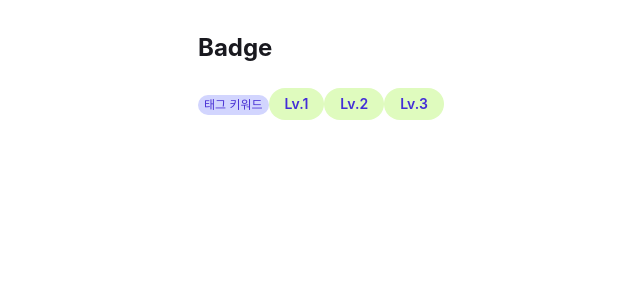
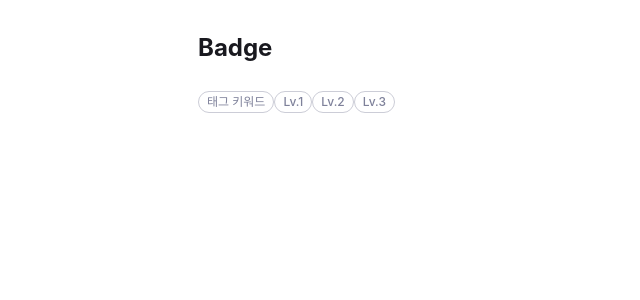
Before and after one commit to Leets-Official/StepBookStep-FE, a React (Vite) app: page / in a window 1280 px wide. Shown: the top 300 px of the page, without its empty margins (26-666 px from the left). Built offline with nearby package versions, Linux system fonts and the light colour scheme; a web font is replaced by a local one.

Commit message:
fix : Badge 컴포넌트 수정

```diff
--- a/src/components/Badge/Badge.styles.ts
+++ b/src/components/Badge/Badge.styles.ts
@@ -1,9 +1,19 @@
 export const contain =
-  "inline-flex px-1.5 py-0.5 text-xs leading-xs font-sb justify-center items-center rounded-full bg-purple-100";
+  "inline-flex px-2 py-0.5 text-xs leading-xs font-medium justify-center items-center rounded-full bg-white border border-gray-300";
 
-export const text = "text-purple-500";
+export const text = "text-gray-500";
 
-export const lvContain =
-  "inline-flex px-4 h-8 justify-center items-center rounded-full bg-lime-200";
+export const lv1Contain =
+  "inline-flex px-1.5 py-0.5 justify-center items-center rounded-full bg-lime-200";
 
-export const lvText = "text-sm font-semibold text-indigo-700";
+export const lv1Text = "text-sm font-semibold text-purple-500";
+
+export const lv2Contain =
+  "inline-flex px-1.5 py-0.5 justify-center items-center rounded-full bg-lime-300";
+
+export const lv2Text = "text-sm font-semibold text-purple-800";
+
+export const lv3Contain =
+  "inline-flex px-1.5 py-0.5 justify-center items-center rounded-full bg-lime-400";
+
+export const lv3Text = "text-sm font-semibold text-purple-800";
--- a/src/components/Badge/Badge.tsx
+++ b/src/components/Badge/Badge.tsx
@@ -1,12 +1,43 @@
-import { contain, text, lvContain, lvText } from "./Badge.styles";
+import {
+  contain,
+  text,
+  lv1Contain,
+  lv1Text,
+  lv2Contain,
+  lv2Text,
+  lv3Contain,
+  lv3Text,
+} from "./Badge.styles";
 import type { BadgeProps } from "./Badge.types";
 
 export function Badge({ label, variant = "tag" }: BadgeProps) {
-  const isLv = variant === "lv";
+  if (variant === "lv1") {
+    return (
+      <span className={lv1Contain}>
+        <span className={lv1Text}>{label}</span>
+      </span>
+    );
+  }
+
+  if (variant === "lv2") {
+    return (
+      <span className={lv2Contain}>
+        <span className={lv2Text}>{label}</span>
+      </span>
+    );
+  }
+
+  if (variant === "lv3") {
+    return (
+      <span className={lv3Contain}>
+        <span className={lv3Text}>{label}</span>
+      </span>
+    );
+  }
 
   return (
-    <span className={isLv ? lvContain : contain}>
-      <span className={isLv ? lvText : text}>{label}</span>
+    <span className={contain}>
+      <span className={text}>{label}</span>
     </span>
   );
 }
--- a/src/components/Badge/Badge.types.ts
+++ b/src/components/Badge/Badge.types.ts
@@ -1,4 +1,4 @@
-export type BadgeVariant = "tag" | "lv";
+export type BadgeVariant = "tag" | "lv1" | "lv2" | "lv3";
 
 export interface BadgeProps {
   label: string;
```
